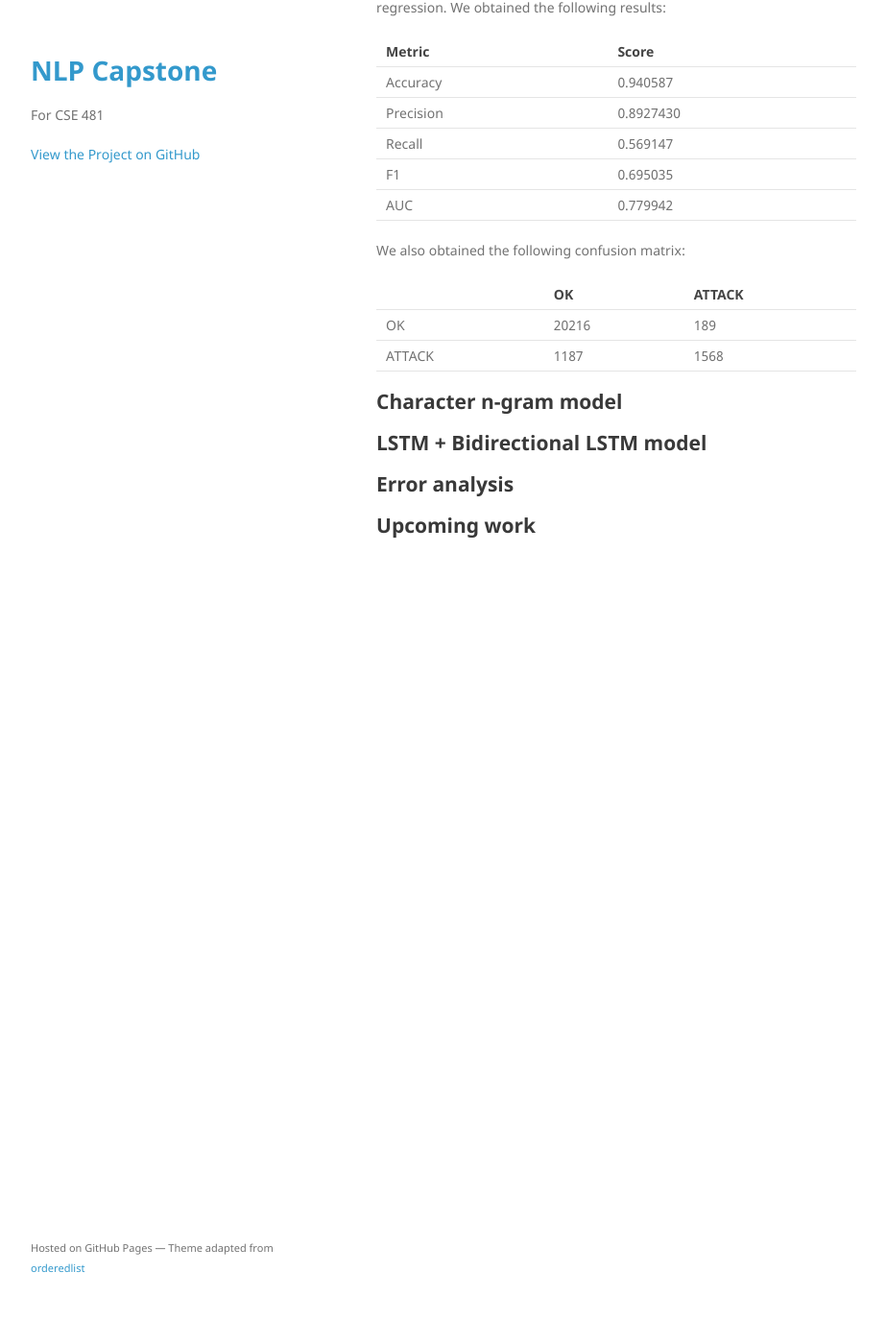
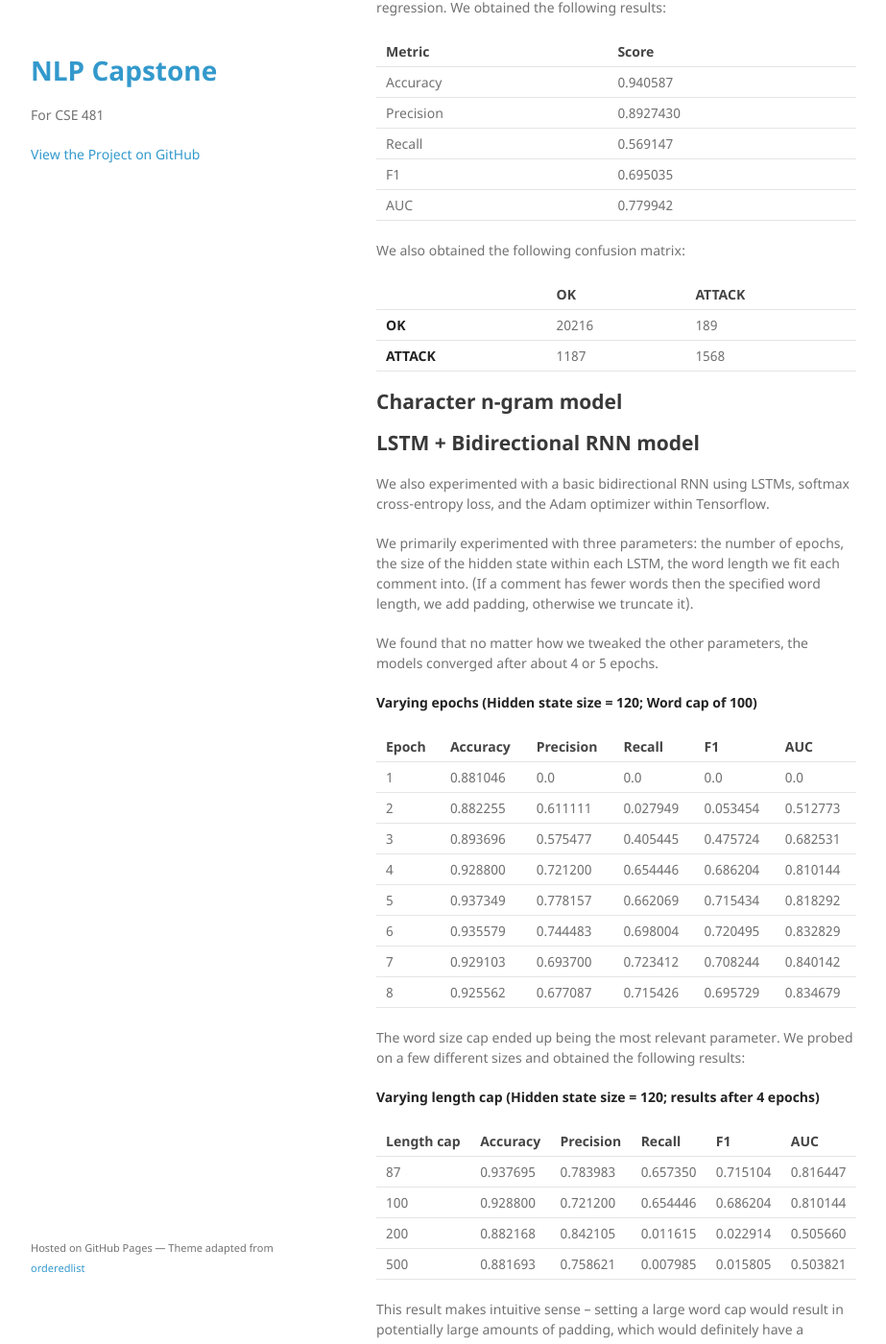
Before and after one commit to Michael0x2a/nlp-capstone, a Jekyll site: the page built from docs/_posts/2017-04-18-week-4.md, in a window 1280 px wide and 1400 px high, scrolled down 784 px. Shown: the whole window at 96% size, without its empty margins (178-1101 px from the left). Built offline with Jekyll 4.4.1, drawn with Linux system fonts in a browser that asks for light colours; comment, search, counter and statistics services are not loaded; before the commit the page ends 1414 px from its top, so only the background shows below that; some of the changed text lies outside the part shown.

Commit message:
Update post

```diff
--- a/docs/_posts/2017-04-18-week-4.md
+++ b/docs/_posts/2017-04-18-week-4.md
@@ -45,15 +45,72 @@ obtained the following results:
 
 We also obtained the following confusion matrix:
 
-|        | OK    | ATTACK |
-| ------ | ----- | ------ |
-| OK     | 20216 | 189    |
-| ATTACK | 1187  | 1568   |
+|            | OK    | ATTACK |
+| ---------- | ----- | ------ |
+| **OK**     | 20216 | 189    |
+| **ATTACK** | 1187  | 1568   |
 
 
 ## Character n-gram model
 
-## LSTM + Bidirectional LSTM model
+## LSTM + Bidirectional RNN model
+
+We also experimented with a basic bidirectional RNN using LSTMs, softmax
+cross-entropy loss, and the Adam optimizer within Tensorflow.
+
+We primarily experimented with three parameters: the number of epochs, the size
+of the hidden state within each LSTM, the word length we fit each comment into.
+(If a comment has fewer words then the specified word length, we add padding,
+otherwise we truncate it).
+
+We found that no matter how we tweaked the other parameters, the models
+converged after about 4 or 5 epochs.
+
+**Varying epochs (Hidden state size = 120; Word cap of 100)**
+
+| Epoch | Accuracy | Precision | Recall   | F1       | AUC      |
+| ----- | -------- | --------- | -------- | -------- | -------- |
+| 1     | 0.881046 | 0.0       | 0.0      | 0.0      | 0.0      |
+| 2     | 0.882255 | 0.611111  | 0.027949 | 0.053454 | 0.512773 |
+| 3     | 0.893696 | 0.575477  | 0.405445 | 0.475724 | 0.682531 |
+| 4     | 0.928800 | 0.721200  | 0.654446 | 0.686204 | 0.810144 |
+| 5     | 0.937349 | 0.778157  | 0.662069 | 0.715434 | 0.818292 |
+| 6     | 0.935579 | 0.744483  | 0.698004 | 0.720495 | 0.832829 |
+| 7     | 0.929103 | 0.693700  | 0.723412 | 0.708244 | 0.840142 |
+| 8     | 0.925562 | 0.677087  | 0.715426 | 0.695729 | 0.834679 |
+
+The word size cap ended up being the most relevant parameter.
+We probed on a few different sizes and obtained the following results:
+
+**Varying length cap (Hidden state size = 120; results after 4 epochs)**
+
+| Length cap | Accuracy | Precision | Recall   | F1       | AUC      |
+| ---------- | -------- | --------- | -------- | -------- | -------- |
+| 87         | 0.937695 | 0.783983  | 0.657350 | 0.715104 | 0.816447 |
+| 100        | 0.928800 | 0.721200  | 0.654446 | 0.686204 | 0.810144 |
+| 200        | 0.882168 | 0.842105  | 0.011615 | 0.022914 | 0.505660 |
+| 500        | 0.881693 | 0.758621  | 0.007985 | 0.015805 | 0.503821 |
+
+This result makes intuitive sense -- setting a large word cap would result
+in potentially large amounts of padding, which would definitely have a
+negative effect on our model.
+
+We did discover that tensorflow recently added support for dynamic-sized
+RNNs, and the ability to have RNNS resize based on the current batch size,
+so we plan on exploring this in the upcoming week to try and improve
+performance.
+
+We did not fully have time to explore the effects of varying the hidden
+state size.
+
+**Varying hidden state size (Word length cap = 100, results after 4 epochs)**
+
+| State size | Accuracy | Precision | Recall   | F1       | AUC      |
+| ---------- | -------- | --------- | -------- | -------- | -------- |
+| 80         | 0.939335 | 0.775061  | 0.690381 | 0.730275 | 0.831664 |
+
+
+
 
 ## Error analysis
 
```
